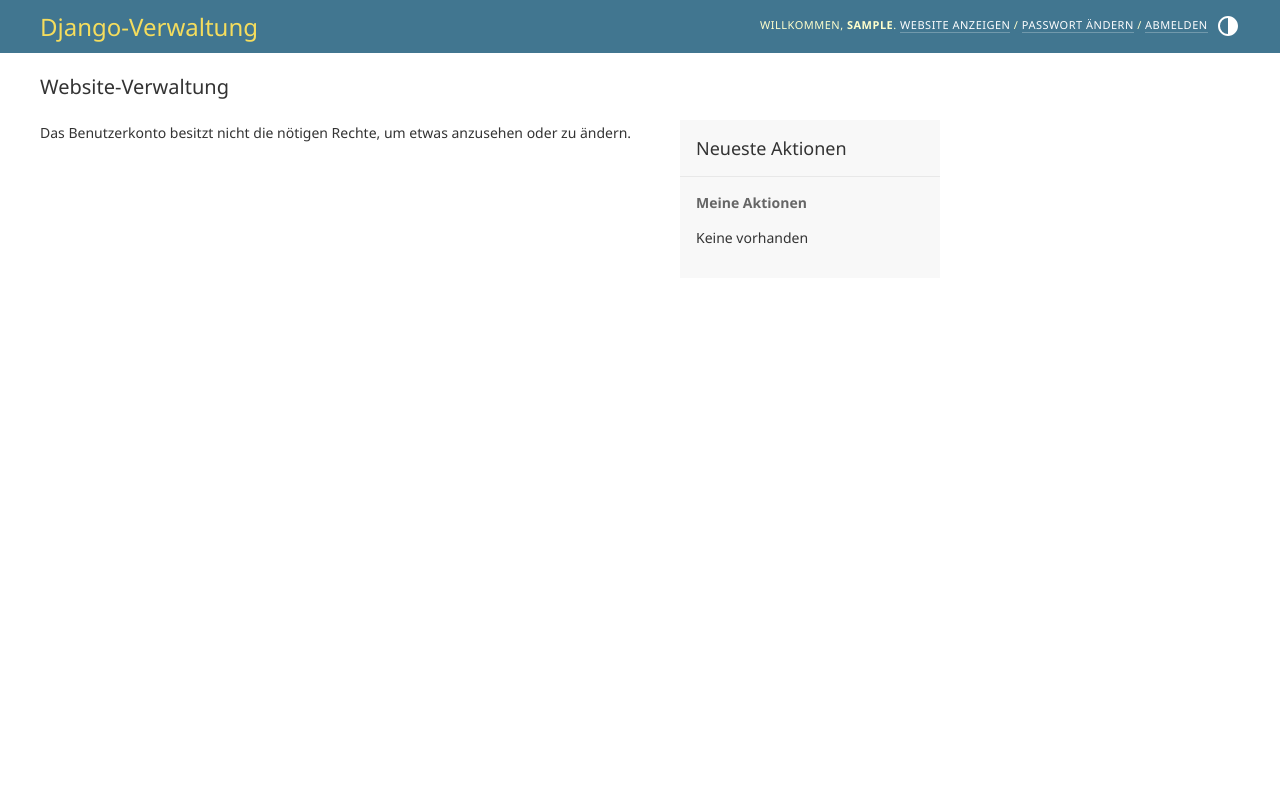
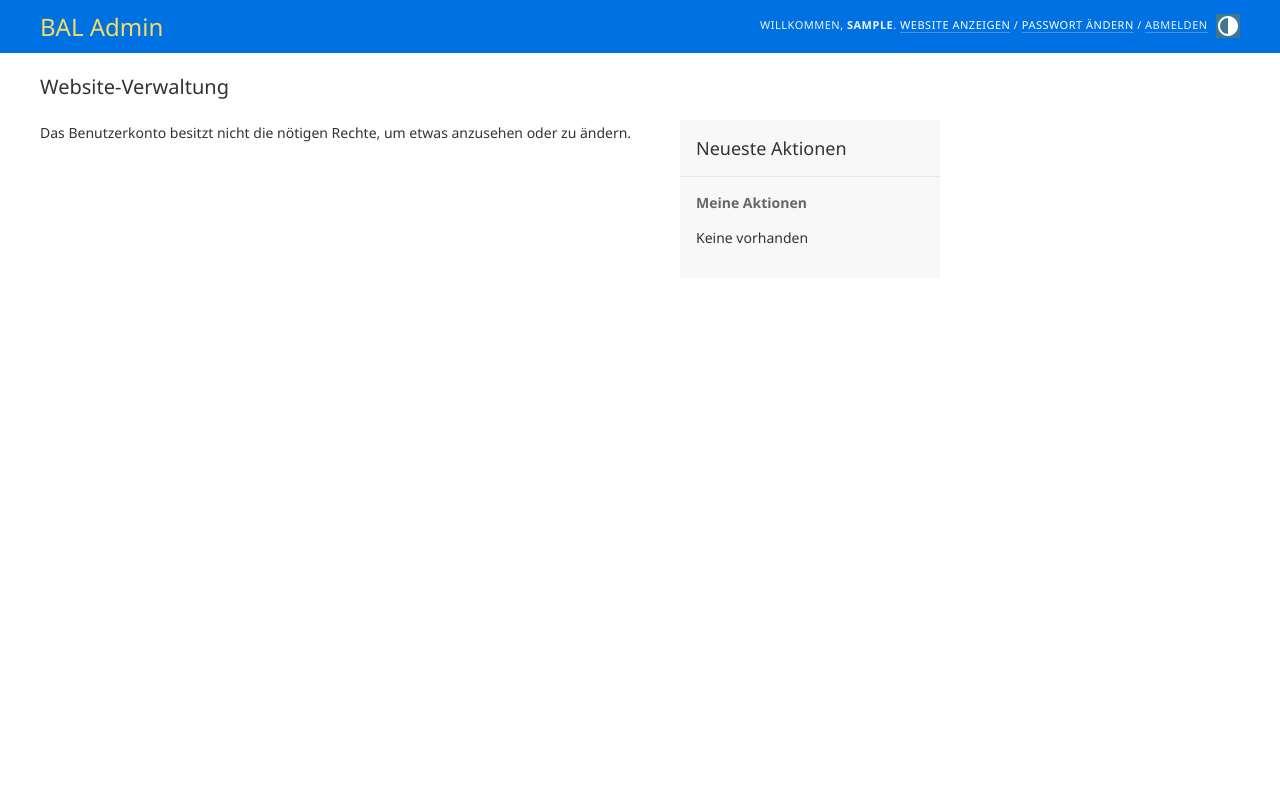
Before and after one commit to RYZE-101/BAL, a Django app: page /admin/ in a window 1280 px wide. Run offline with Django 5.2, Linux system fonts and the light colour scheme; the visitor is signed in with stand-in values (Sample User, id 1); data comes from the database, SQL or seed files in the repository; data that the repository does not hold is empty.

Commit message:
design: Konsistenz-Cleanup Templates + Admin-Header-Theme
- rate_teacher: hartkodiertes max-width:720px durch --container-narrow ersetzt
- achievement_detail: Inline-Font-Size durch .title-xl-Utility ersetzt
- Admin: BAL-Akzentfarbe für Header/Breadcrumbs/Tabellen in base_site.html

```diff
--- /dev/null
+++ b/templates/admin/base_site.html
@@ -0,0 +1,42 @@
+{% extends "admin/base.html" %}
+{% load i18n %}
+
+{% block title %}{{ title }} | {{ site_title|default:_('Django site admin') }}{% endblock %}
+
+{% block branding %}
+<div id="site-name"><a href="{% url 'admin:index' %}">BAL Admin</a></div>
+{% if user.is_authenticated %}{% endif %}
+{% endblock %}
+
+{% block nav-global %}{% endblock %}
+
+{% block extrastyle %}
+{{ block.super }}
+<style>
+    :root { --bal-admin-accent: #0071e3; --bal-admin-ink: #1d1d1f; }
+
+    /* Header in BAL-Akzentfarbe (Apple-Blau) */
+    #header { background: var(--bal-admin-accent); }
+    #branding h1, #branding h1 a:link, #branding h1 a:visited { color: #fff; }
+    #user-tools, #logout-form button, #user-tools a { color: rgba(255, 255, 255, 0.92); }
+    #user-tools a:focus, #user-tools a:hover, #logout-form button:focus,
+    #logout-form button:hover { color: #fff; border-bottom-color: rgba(255, 255, 255, 0.6); }
+
+    /* Breadcrumbs dezent dunkel */
+    div.breadcrumbs { background: var(--bal-admin-ink); color: #fff; }
+    div.breadcrumbs a { color: #fff; }
+
+    /* Modultitel & Tabellen-Header */
+    .module h2, .module caption, .inline-group h2,
+    #changelist-filter h2 { background: var(--bal-admin-accent); }
+
+    /* Links in Akzentfarbe */
+    a:link, a:visited { color: var(--bal-admin-accent); }
+
+    /* Aktiver Sidebar-/Navigationseintrag */
+    .selector-chosen h2 { background: var(--bal-admin-accent); }
+
+    /* Felder mit Foto-Preview sauber ausrichten */
+    .field-photo_preview img { border-radius: 12px; }
+</style>
+{% endblock %}
--- a/templates/core/achievement_detail.html
+++ b/templates/core/achievement_detail.html
@@ -6,7 +6,7 @@
     <h1 class="section-title" style="margin-top: var(--space-4)">{{ achievement.icon }} {{ achievement.name }}</h1>
     <p style="color: var(--text-secondary)">{{ achievement.description }}</p>
 
-    <h2 class="section-title" style="font-size: var(--fs-xl)">Aktuelle Inhaber</h2>
+    <h2 class="section-title title-xl">Aktuelle Inhaber</h2>
     <div class="teacher-grid">
         {% for ta in current %}
             <a class="card teacher-card" href="{% url 'teacher_detail' ta.teacher.slug %}">
@@ -23,7 +23,7 @@
     </div>
 
     {% if former %}
-    <h2 class="section-title" style="font-size: var(--fs-xl); margin-top: var(--space-7)">Ehemalige Inhaber</h2>
+    <h2 class="section-title title-xl" style="margin-top: var(--space-7)">Ehemalige Inhaber</h2>
     <ul style="color: var(--text-secondary)">
         {% for ta in former %}
             <li><a href="{% url 'teacher_detail' ta.teacher.slug %}">{{ ta.teacher.name }}</a> (vergeben am {{ ta.awarded_at|date:"d.m.Y" }})</li>
--- a/templates/core/rate_teacher.html
+++ b/templates/core/rate_teacher.html
@@ -1,7 +1,7 @@
 {% extends 'base.html' %}
 {% block title %}{{ teacher.name }} bewerten – BAL{% endblock %}
 {% block content %}
-<div class="container section" style="max-width: 720px">
+<div class="container-narrow section">
     <h1 class="section-title">{{ teacher.name }} bewerten</h1>
     <p style="color: var(--text-secondary)">Bewerte auf einer Skala von 1 (sehr schlecht) bis 10 (hervorragend).</p>
 
```
